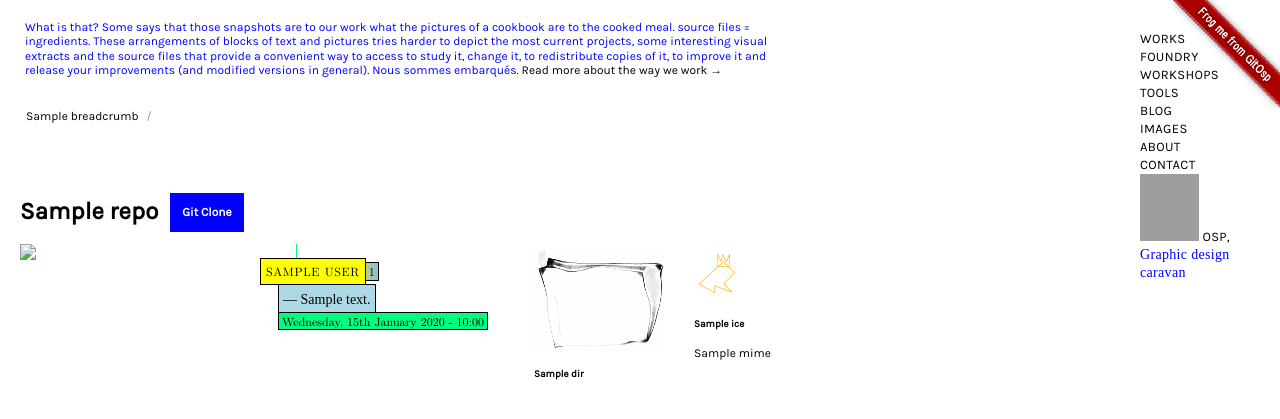
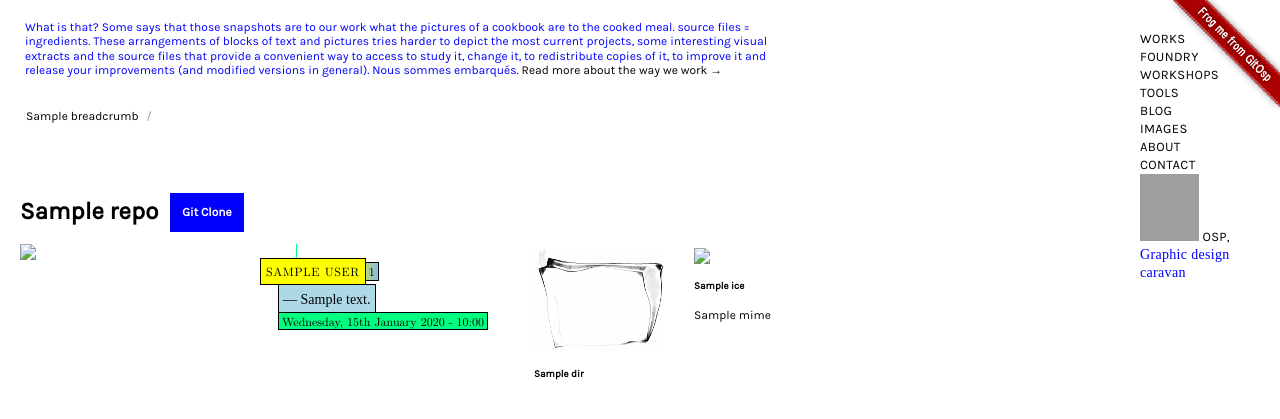
Before and after one commit to osp/osp.tools.visualculture, a Django app: template vc_django/osp/templates/tree.html in a window 1280 px wide. Shown: the top 419 px of the page. Run offline with Django 3.2, Linux system fonts and the light colour scheme; the template is opened without the code that fills it: most values are stand-ins (such as "Sample title", 1, 10 or a date in 2020); style sheets or scripts are compiled from the project's sources; some libraries are stand-ins or nearby versions; some web fonts are replaced; grey boxes are pictures that could not be loaded.

Commit message:
We enable image preview in the tree as well--it hurts that there are no transducers for everything yet

```diff
--- a/vc_django/osp/templates/tree.html
+++ b/vc_django/osp/templates/tree.html
@@ -19,7 +19,7 @@
         <div class="thumbnail preview">
             <div class="thumb">
             <a href="{{ file.href }}">
-                <img src="{{ STATIC_URL }}img/OSP_new-frog.png" />
+                <img src="{{vc_url}}{{ repo.slug }}/{{file.hex}}?width=140" />
             </a>
             </div>
             <h5>{{ file.name }}</h5>
```
